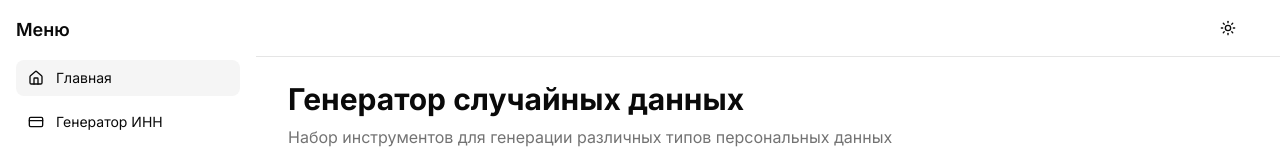
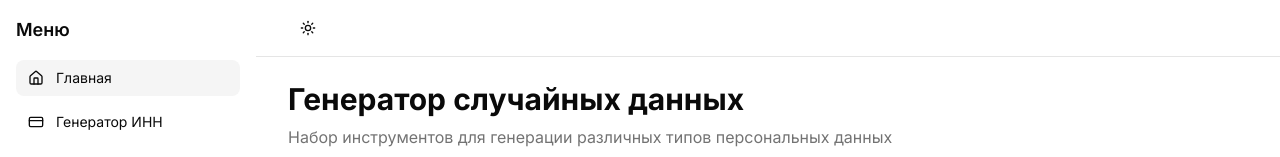
Before and after one commit to antonov-mm/random, a Next.js app: page / in a window 1280 px wide. Shown: the top 157 px of the page. Built offline with nearby package versions, Linux system fonts and the light colour scheme.

Commit message:
Обновление /components/theme-toggle.tsx

```diff
--- a/components/theme-toggle.tsx
+++ b/components/theme-toggle.tsx
@@ -8,7 +8,7 @@ export function ThemeToggle() {
   const { theme, setTheme } = useTheme()
 
   return (
-    <Button variant="ghost" size="icon" onClick={() => setTheme(theme === "light" ? "dark" : "light")}>
+    <Button className="ml-0 mr-auto" variant="ghost" size="icon" onClick={() => setTheme(theme === "light" ? "dark" : "light")}>
       <Sun className="h-6 w-6 rotate-0 scale-100 transition-all dark:-rotate-90 dark:scale-0" />
       <Moon className="absolute h-6 w-6 rotate-90 scale-0 transition-all dark:rotate-0 dark:scale-100" />
       <span className="sr-only">Toggle theme</span>
```
